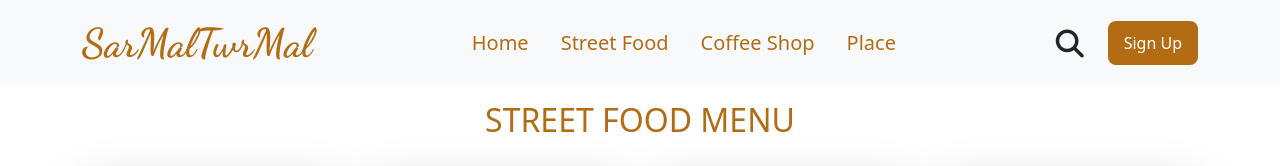
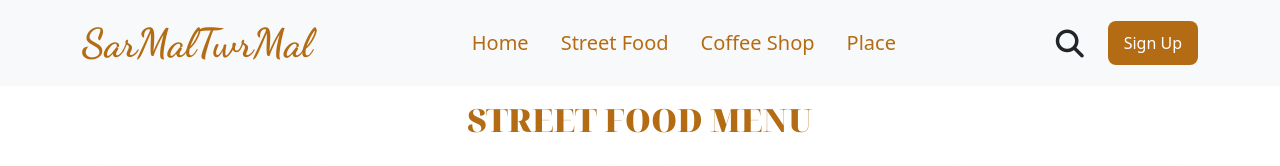
Before and after one commit to STLwin2003/sar-mal-twr-mal, a React (Create React App) app: page /place_list in a window 1280 px wide. Shown: the top 166 px of the page. Built offline with nearby package versions, Linux system fonts and the light colour scheme.

Commit message:
[update] subtitle font

```diff
--- a/src/components/index/CoffeeShopMenu.jsx
+++ b/src/components/index/CoffeeShopMenu.jsx
@@ -24,7 +24,7 @@ const CoffeeShopMenu = () => {
             <CoffeeShopCard />
           </div>
 
-          <div className="d-grid gap-2 d-md-flex justify-content-md-end my-4">
+          <div className="d-grid gap-2 d-md-flex justify-content-md-end">
             <Link
               to="/coffee_shop_list"
               className="btn px-4"
--- a/src/components/index/Trending.jsx
+++ b/src/components/index/Trending.jsx
@@ -12,7 +12,7 @@ const Trending = () => {
           Trending Right Now
         </p>
         <div className="row">
-          <div className="col-sm-6 col-md-4 col-lg-4">
+          <div className="col-sm-6 col-md-4 col-lg-4 mb-4">
             <CoffeeShopCard />
           </div>
           <div className="col-sm-6 col-md-4 col-lg-4">
--- a/src/components/list/CoffeeShopList.jsx
+++ b/src/components/list/CoffeeShopList.jsx
@@ -5,8 +5,10 @@ const CoffeeShopList = () => {
   return (
     <div>
       <div className="container my-5">
-        <p className="fs-2 text-center my-4">
-          <span className="brown hind-siliguri-semibold">COFFEE SHOP MENU</span>
+        <p className="fs-2 text-center my-5">
+          <span className="brown  noto-serif-display-subtitle">
+            COFFEE SHOP MENU
+          </span>
         </p>
 
         {/* card area start */}
--- a/src/components/list/PlaceList.jsx
+++ b/src/components/list/PlaceList.jsx
@@ -5,8 +5,10 @@ const PlaceList = () => {
   return (
     <div>
       <div className="container my-5">
-        <p className="fs-2 text-center my-4">
-          <span className="brown hind-siliguri-semibold">STREET FOOD MENU</span>
+        <p className="fs-2 text-center my-5">
+          <span className="brown  noto-serif-display-subtitle">
+            STREET FOOD MENU
+          </span>
         </p>
 
         {/* card area start */}
--- a/src/components/list/StreetFoodList.jsx
+++ b/src/components/list/StreetFoodList.jsx
@@ -5,8 +5,10 @@ const StreetFoodList = () => {
   return (
     <div>
       <div className="container my-5">
-        <p className="fs-2 text-center my-4">
-          <span className="brown hind-siliguri-semibold">STREET FOOD MENU</span>
+        <p className="fs-2 text-center my-5">
+          <span className="brown  noto-serif-display-subtitle">
+            STREET FOOD MENU
+          </span>
         </p>
 
         {/* card area start */}
```
